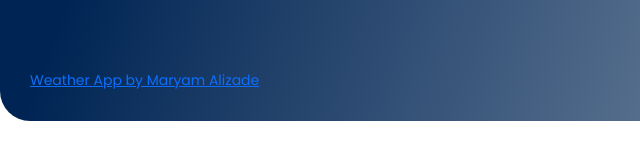
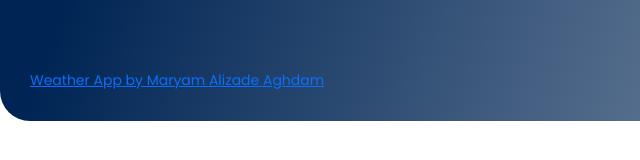
Before and after one commit to Marriyamm/Weathering-app, a plain HTML site: page index.html in a window 1280 px wide. Shown: the part 310-470 px from the top of the page, 0-640 px from the left. Drawn offline with nearby package versions, Linux system fonts and the light colour scheme; no server answers; a web font is replaced by a local one.

Commit message:
Update index.html

```diff
--- a/index.html
+++ b/index.html
@@ -91,7 +91,7 @@
       <br />
       <footer>
         <a href="https://github.com/Marriyamm/Weathering-app.gitcoded "
-          >Weather App by Maryam Alizade</a
+          >Weather App by Maryam Alizade Aghdam</a
         >
       </footer>
     </div>
```
